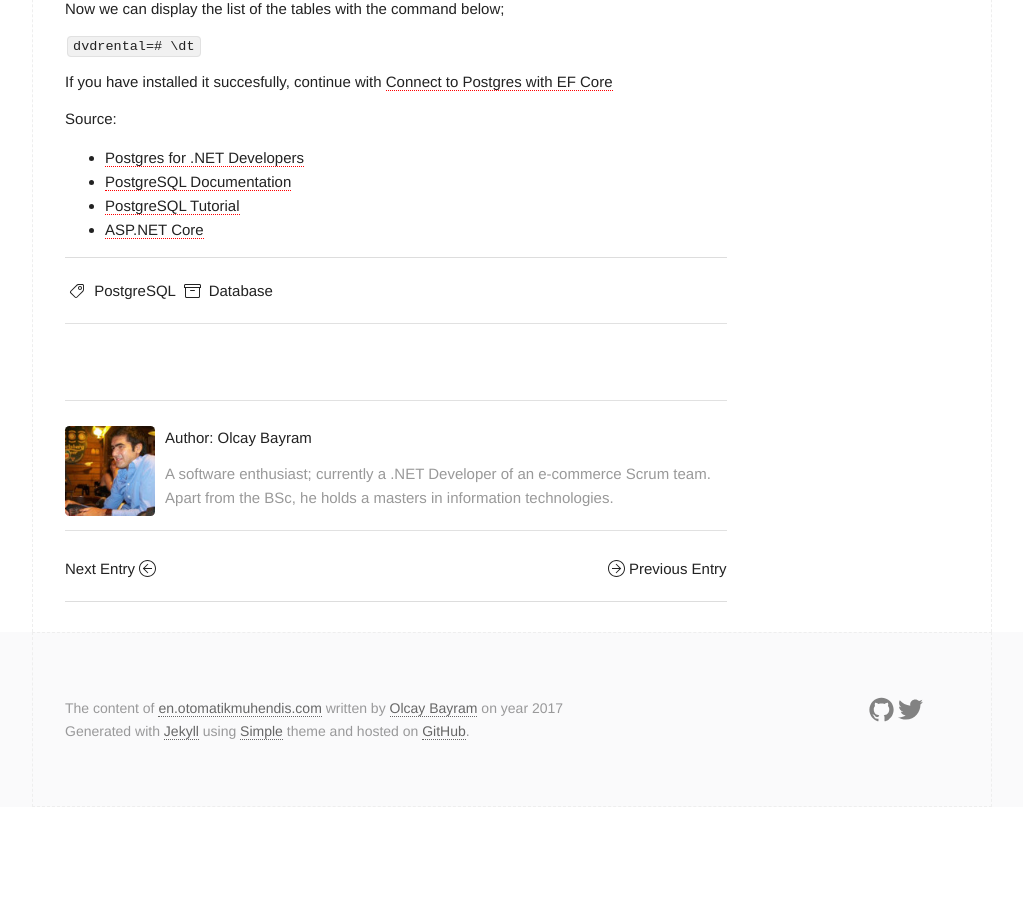
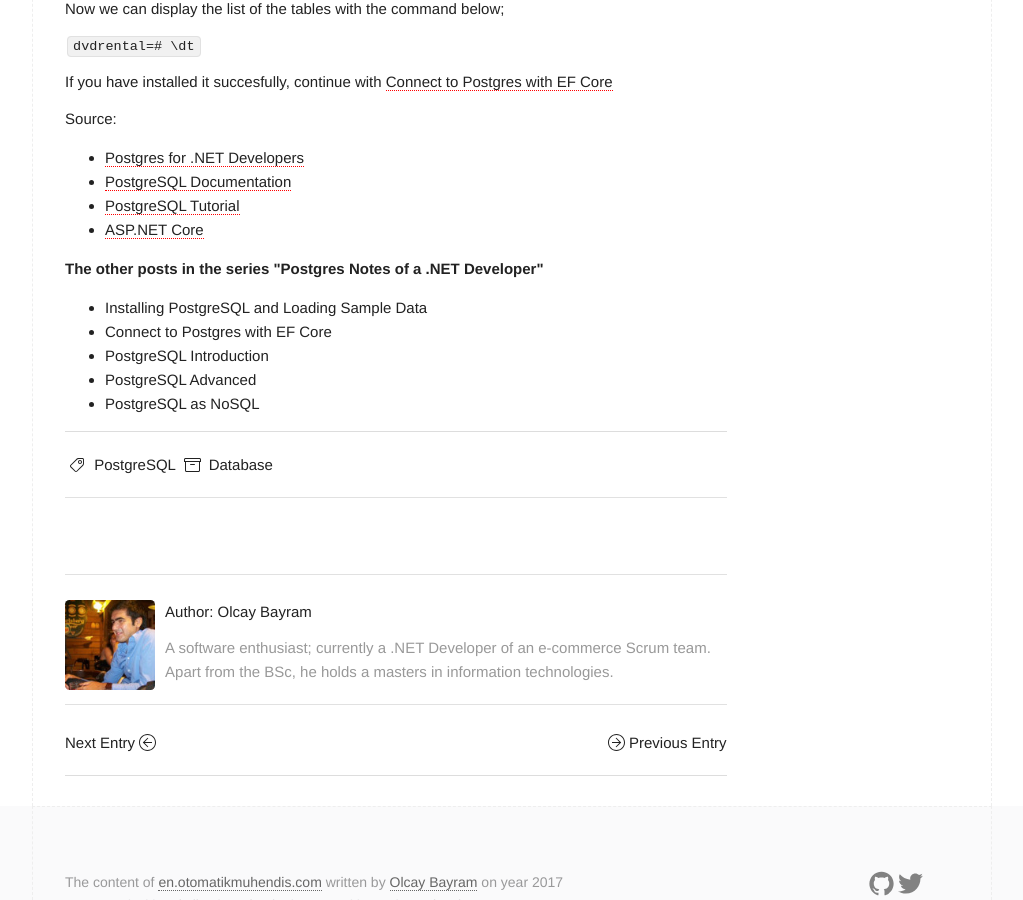
Before and after one commit to otomatikmuhendis/aclockworkengineer, a Jekyll site: the page built from _posts/2017-05-05-installing-postgresql-and-loading-sample-data.md, in a window 1280 px wide and 900 px high, scrolled down 1310 px. Shown: the whole window, without its empty margins (128-1151 px from the left). Built offline with Jekyll 4.4.1, drawn with Linux system fonts in a browser that asks for light colours; comment, search, counter and statistics services are not loaded; before the commit the page ends 2117 px from its top, so only the background shows below that.

Commit message:
Set serieName

```diff
--- a/_posts/2017-05-05-connect-to-postgres-with-ef-core.md
+++ b/_posts/2017-05-05-connect-to-postgres-with-ef-core.md
@@ -7,6 +7,7 @@
 subtitle: Postgres Notes of a .NET Developer
 tags:
   - PostgreSQL
+serieName: postgres
 ---
 We can use an [ASP.NET Core](https://docs.microsoft.com/en-us/aspnet/core/) Web Application template to create our Web API. We will use [Npgsql](http://www.npgsql.org/), a [PostgreSQL](https://www.postgresql.org/) database provider for Entity Framework Core. Install its package from NuGet with the command below.
 
--- a/_posts/2017-05-05-installing-postgresql-and-loading-sample-data.md
+++ b/_posts/2017-05-05-installing-postgresql-and-loading-sample-data.md
@@ -7,6 +7,7 @@
 subtitle: Postgres Notes of a .NET Developer
 tags:
   - PostgreSQL
+serieName: postgres
 ---
 As an experienced and certified .NET Developer, Postgres made my attention. I will tell about its reasons in another post.
 
--- a/_posts/2017-05-09-postgresql-advanced.md
+++ b/_posts/2017-05-09-postgresql-advanced.md
@@ -7,6 +7,7 @@
 subtitle: Postgres Notes of a .NET Developer
 tags:
   - PostgreSQL
+serieName: postgres
 ---
 This post is continuation of the series. If you do not have Postgres on your machine or sample data, you can read [Installing PostgreSQL and Loading Sample Data]({{site.baseurl}}/2017/05/05/installing-postgresql-and-loading-sample-data/) post first.
 
--- a/_posts/2017-05-09-postgresql-as-nosql.md
+++ b/_posts/2017-05-09-postgresql-as-nosql.md
@@ -7,6 +7,7 @@
 subtitle: Postgres Notes of a .NET Developer
 tags:
   - PostgreSQL
+serieName: postgres
 ---
 This post is continuation of the series. If you do not have Postgres on your machine or sample data, you can read [Installing PostgreSQL and Loading Sample Data]({{site.baseurl}}/2017/05/05/installing-postgresql-and-loading-sample-data/) post first.
 
```
